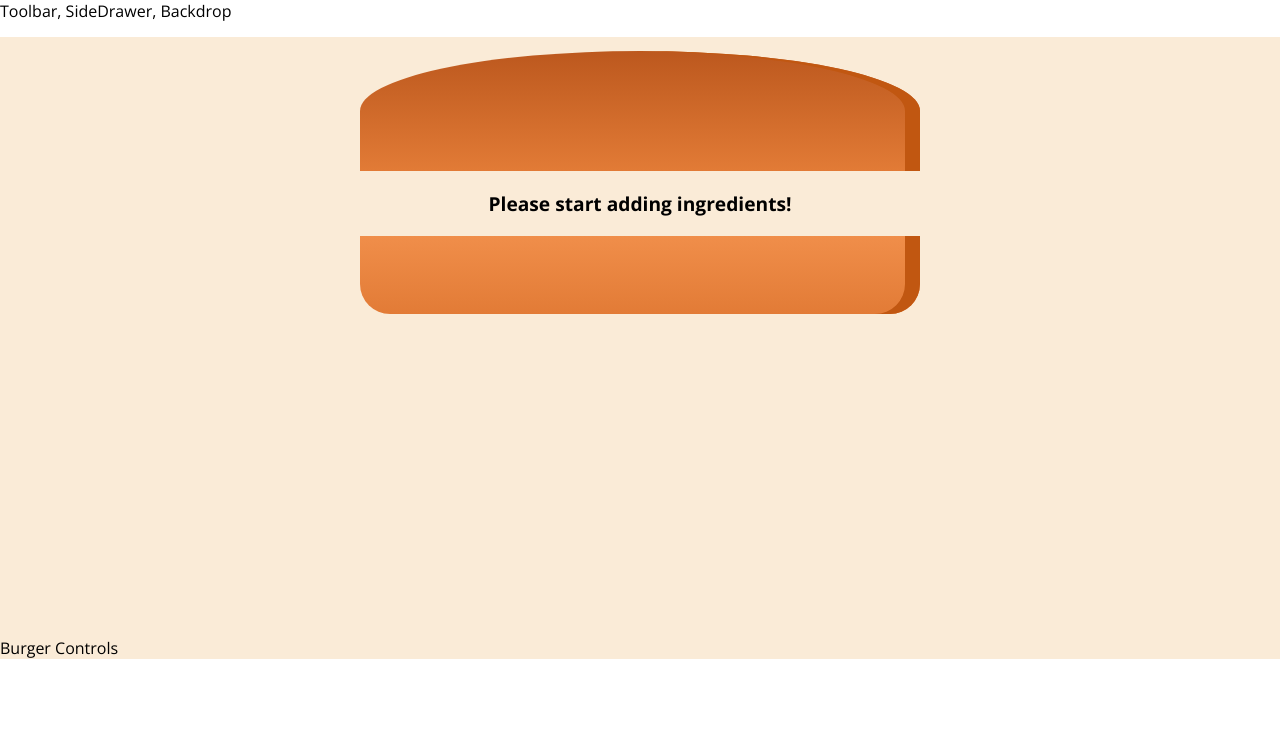
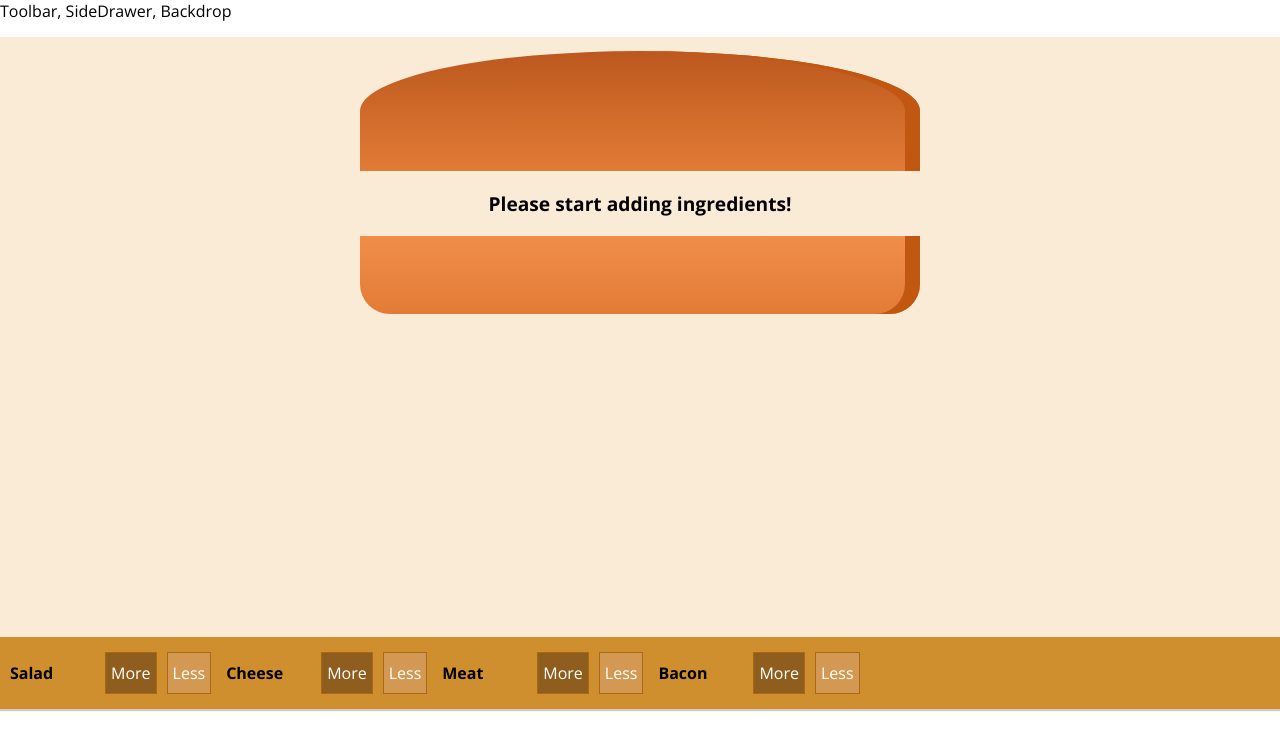
Before and after one commit to karthiks/build-a-burger, a React (Create React App) app: page / in a window 1280 px wide. Shown: the top 750 px of the page. Built offline with nearby package versions, Linux system fonts and the light colour scheme.

Commit message:
Implement Add/Remove Ingredients Control with logic to compute burger price

```diff
--- a/src/stateful/burgerBuilder.js
+++ b/src/stateful/burgerBuilder.js
@@ -1,7 +1,14 @@
 import React, { Component } from 'react';
 import Aux from '../hoc/aux';
 import Burger from '../stateless/burger'
+import BuildControls from '../stateless/buildControls'
 
+const INGREDIENT_PRICES = {
+    salad: 0.5,
+    bacon: 0.75,
+    cheese: 0.4,
+    meat: 1.25,
+};
 class BurgerBuilder extends Component {
     state = {
         ingredients: {
@@ -9,14 +16,38 @@
             bacon: 0,
             cheese: 0,
             meat:0,
-        }
+        },
+        totalPrice: 4
+    };
+
+    addIngredientHandler = (type) => {
+        const ingredients = {...this.state.ingredients};
+        ingredients[type] += 1;
+        const newTotalPrice = this.state.totalPrice + INGREDIENT_PRICES[type];
+        this.setState({
+            ingredients: ingredients,
+            totalPrice: newTotalPrice
+        });
+    };
+
+    removeIngredientHandler = (type) => {
+        if (this.state.ingredients[type]===0) return;
+        const ingredients = { ...this.state.ingredients };
+        ingredients[type] -= 1;
+        const newTotalPrice = this.state.totalPrice - INGREDIENT_PRICES[type];
+        this.setState({
+            ingredients: ingredients,
+            totalPrice: newTotalPrice
+        });
     };
 
     render() {
         return (
             <Aux>
                 <Burger ingredients={this.state.ingredients} />
-                <div>Burger Controls</div>
+                <BuildControls
+                    addIngredient={this.addIngredientHandler}
+                    removeIngredient={this.removeIngredientHandler} />
             </Aux>
         );
     }
--- /dev/null
+++ b/src/stateless/buildControl.js
@@ -0,0 +1,13 @@
+import React from 'react';
+import classes from './buildControl.module.css';
+
+const BuildControl = (props) => {
+    return (
+        <div className={classes.BuildControl}>
+            <div className={classes.Label}>{props.label}</div>
+            <button className={classes.More} onClick={props.addIngredient}>More</button>
+            <button className={classes.Less} onClick={props.removeIngredient}>Less</button>
+        </div>
+    )
+}
+export default BuildControl;
--- /dev/null
+++ b/src/stateless/buildControl.module.css
@@ -0,0 +1,57 @@
+.BuildControl {
+  display: flex;
+  justify-content: space-between;
+  align-items: left;
+  margin: 5px 0;
+}
+
+.BuildControl button {
+  display: block;
+  font: inherit;
+  padding: 5px;
+  margin: 0 5px;
+  border: 1px solid #aa6817;
+}
+
+.BuildControl button:disabled {
+    background-color: #AC9980;
+    border: 1px solid #7E7365;
+    color: #ccc;
+    cursor: default;
+}
+
+.BuildControl button:hover:disabled {
+    background-color: #AC9980;
+    color: #ccc;
+    cursor: not-allowed;
+}
+
+.Label {
+    padding: 10px;
+    font-weight: bold;
+    width: 80px;
+}
+
+.BuildControl .Less {
+    background-color: #D39952;
+    color: white;
+}
+
+.BuildControl .Less .Disabled{
+    cursor: not-allowed;
+}
+
+.BuildControl .More {
+    background-color: #8F5E1E;
+    color: white;
+}
+
+.BuildControl .Less:hover, .BuildControl .Less:active {
+    background-color: #DAA972;
+    color: white;
+}
+
+.BuildControl .More:hover,.BuildControl .More:active {
+    background-color: #99703F;
+    color: white;
+}
--- /dev/null
+++ b/src/stateless/buildControls.js
@@ -0,0 +1,32 @@
+import React from 'react'
+import BuildControl from './buildControl'
+import classes from './buildControls.module.css';
+
+const controls = [
+    { label: 'Salad', type: 'salad' },
+    { label: 'Cheese', type: 'cheese' },
+    { label: 'Meat', type: 'meat' },
+    { label: 'Bacon', type: 'bacon' },
+];
+
+const BuildControls = (props) => {
+    return (
+        <div className={classes.BuildControls}>
+        {/* 'controls' array is mapped over to pass labels and types onto each control */ }
+        {
+            controls.map((ctrl) => {
+                return (
+                    <BuildControl
+                        key={ctrl.label}
+                        label={ctrl.label}
+                        addIngredient={() => props.addIngredient(ctrl.type)}
+                        removeIngredient={() => props.removeIngredient(ctrl.type)}
+                    />
+                )
+            })
+        }
+        </div>
+    );
+};
+
+export default BuildControls;
--- /dev/null
+++ b/src/stateless/buildControls.module.css
@@ -0,0 +1,52 @@
+.BuildControls {
+    width: 100%;
+    background-color: #cf8f2e;
+    display: flex;
+    align-items: center;
+    box-shadow: 0 2px 1px #ccc;
+    margin: auto;
+    padding: 10px 0
+  }
+
+
+  .OrderButton {
+      background-color: #DAD735;
+      outline: none;
+      cursor: pointer;
+      border: 1px solid #966909;
+      color: #966909;
+      font-family: inherit;
+      font-size: 1.2em;
+      padding: 15px 30px;
+      box-shadow: 2px 2px 2px #966909;
+  }
+
+  .OrderButton:hover, .OrderButton:active {
+      background-color: #A0DB41;
+      border: 1px solid #966909;
+      color: #966909;
+  }
+
+  .OrderButton:disabled {
+      background-color: #C7C6C6;
+      cursor: not-allowed;
+      border: 1px solid #ccc;
+      color: #888888;
+  }
+
+  @keyframes enable {
+      0% {
+          transform: scale(1);
+      }
+      60% {
+          transform: scale(1.1);
+      }
+      100% {
+          transform: scale(1);
+      }
+  }
+  @media (max-width:810px) {
+    .BuildControls {
+      display: block;
+    }
+  }
--- a/src/stateless/burger.js
+++ b/src/stateless/burger.js
@@ -1,5 +1,4 @@
 import React from 'react';
-import PropTypes from 'prop-types';
 import classes from './burger.module.css';
 import BurgerIngredient from './burgerIngredient';
 
```
